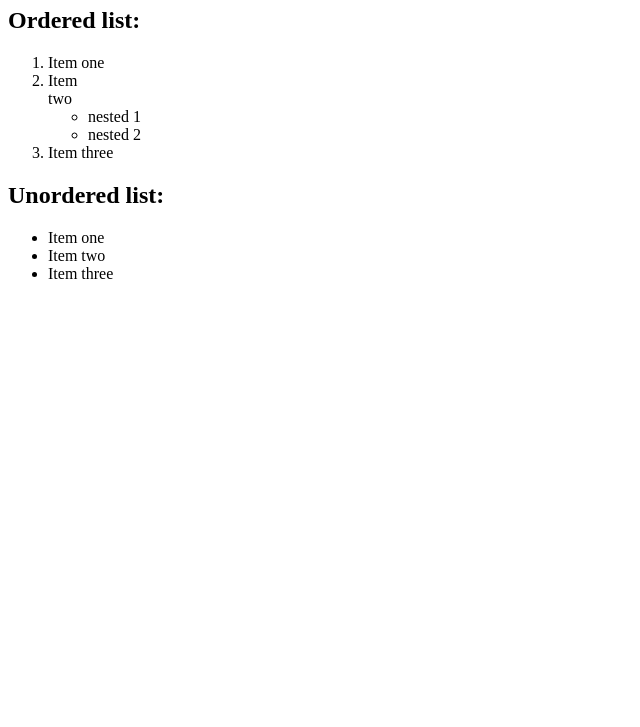
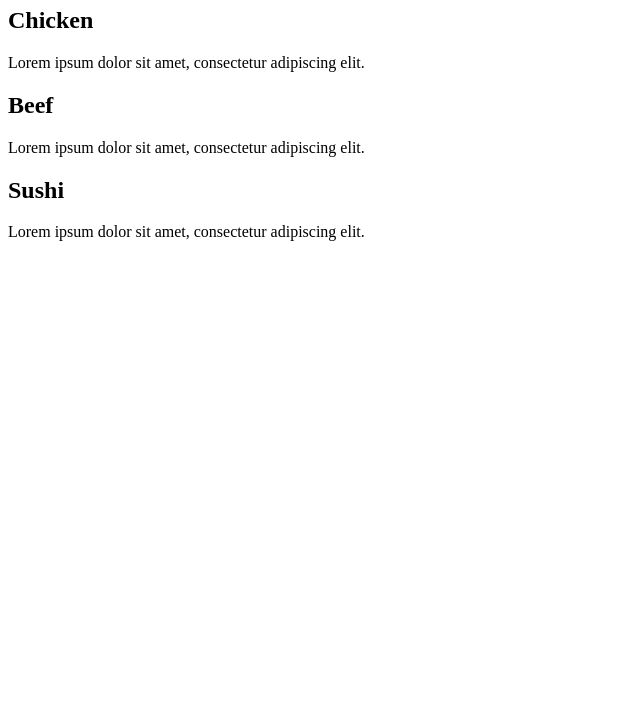
Before and after one commit to Al-Brmaki/WEP-PROG-01, a plain HTML site: page index.html in a window 1280 px wide. Shown: the part 73-800 px from the top of the page, without its empty margins (0-640 px from the left). Drawn offline with Linux system fonts and the light colour scheme.

Commit message:
Update index.html

```diff
--- a/index.html
+++ b/index.html
@@ -1,26 +1,26 @@
 <!DOCTYPE html>
 <html>
 <head>
-	<title>Lists</title>
+  <meta charset="utf-8">
+	<meta name="viewport" content="width=device-width, intial-scale=1">
+  <title>Food Menu</title>
+  <link rel="stylesheet" href="css/styles.css">
 </head>
 <body>
-	<h1>These are the two types of lists</h1>
-	<h2>Ordered list:</h2>
-	<ol>
-		<li>Item one</li>
-    <li>Item <br>two</li>
-    <ul>
-      <li>nested 1</li>
-      <li>nested 2</li>
-    </ul>
-		<li>Item three</li>
-	</ol>
-	<h2 >Unordered list:</h2>
-	<ul>
-		<li>Item one</li>
-		<li>Item two</li>
-		<li>Item three</li>
-	</ul>
-
+  <h1>Menu</h1>
+  <div class="container">
+    <div class="section chicken">
+      <h2>Chicken</h2>
+      <p>Lorem ipsum dolor sit amet, consectetur adipiscing elit.</p>
+    </div>
+    <div class="section beef">
+      <h2>Beef</h2>
+      <p>Lorem ipsum dolor sit amet, consectetur adipiscing elit.</p>
+    </div>
+    <div class="section sushi">
+      <h2>Sushi</h2>
+      <p>Lorem ipsum dolor sit amet, consectetur adipiscing elit.</p>
+    </div>
+  </div>
 </body>
 </html>
```
